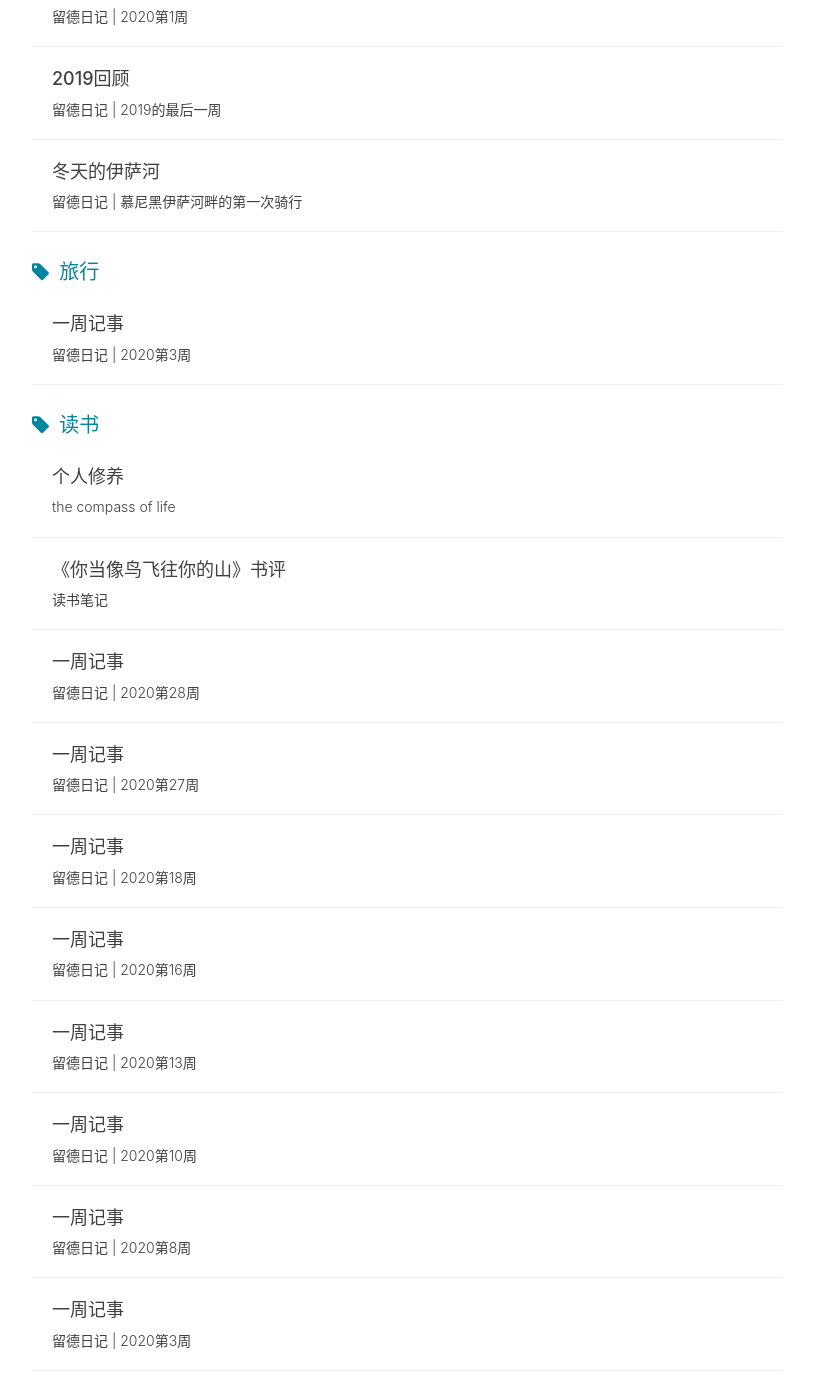
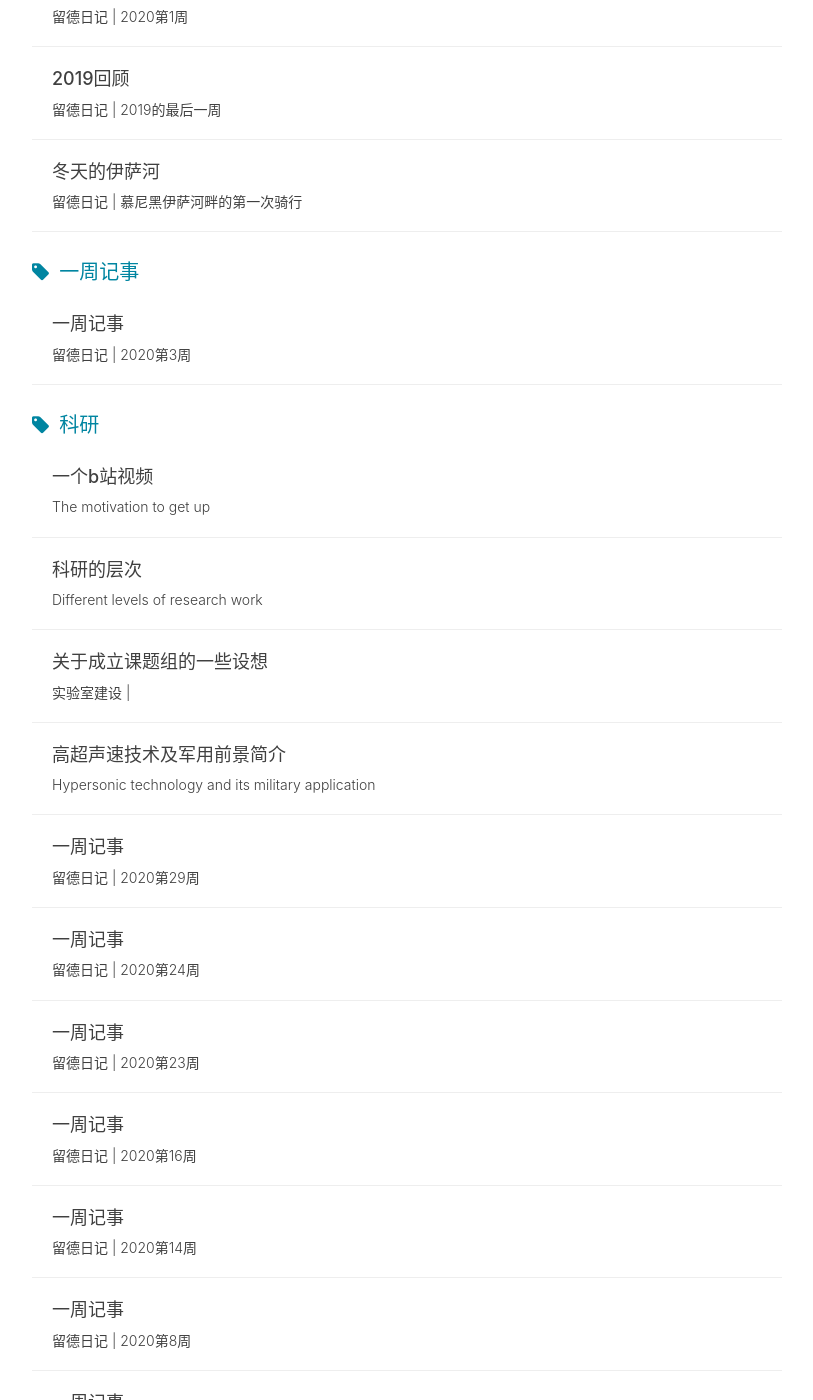
Before and after one commit to chensong212/chensong212.github.io, a Jekyll site: the page built from tags.html, in a window 1280 px wide and 1400 px high, scrolled down 1773 px. Shown: the whole window, without its empty margins (233-1046 px from the left). Built offline with Jekyll 4.4.1, drawn with Linux system fonts in a browser that asks for light colours; nearby versions of some CDN libraries; comment, search, counter and statistics services are not loaded; some of the changed text lies outside the part shown.

Commit message:
Update 2020-01-18-dairy.md

```diff
--- a/_posts/2020-01-18-dairy.md
+++ b/_posts/2020-01-18-dairy.md
@@ -7,8 +7,7 @@
 header-img:
 catalog: true
 tags:
-    - 旅行
-    - 读书
+    - 一周记事
 
 ---
 
```
